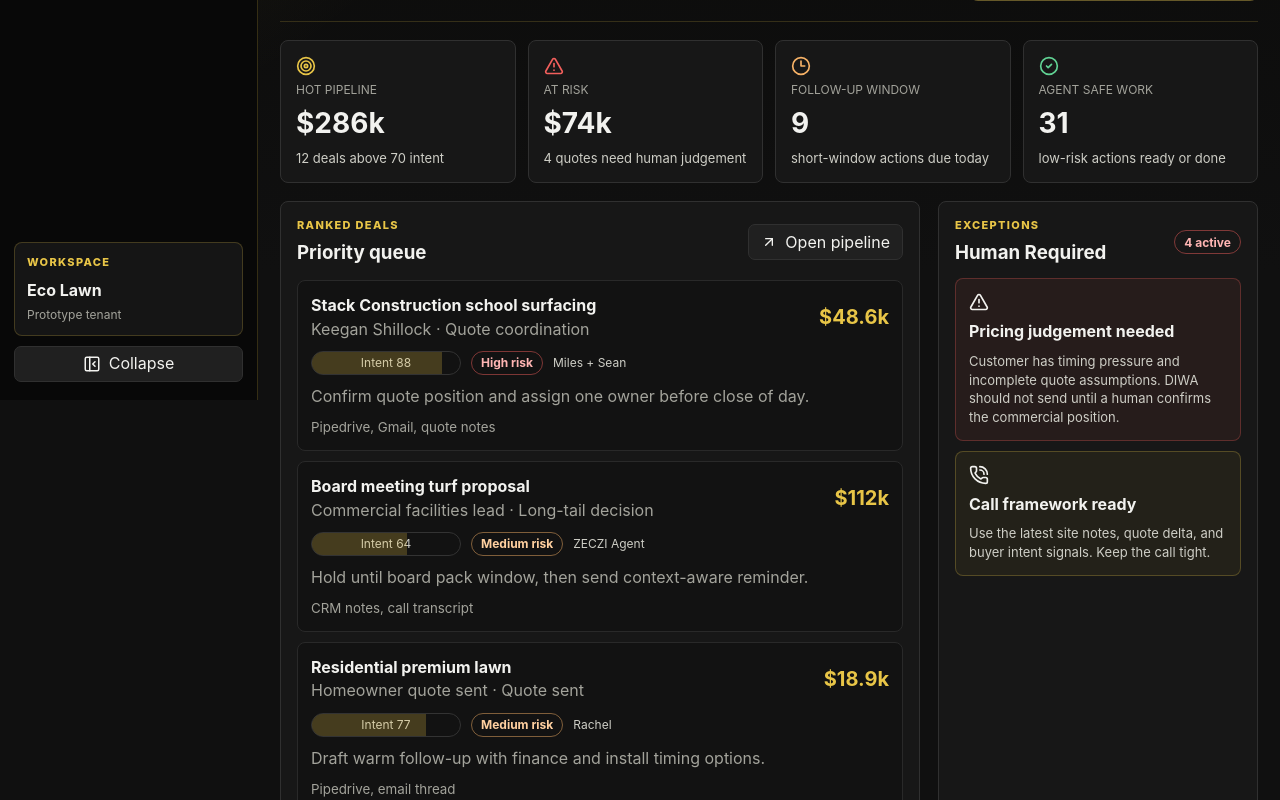
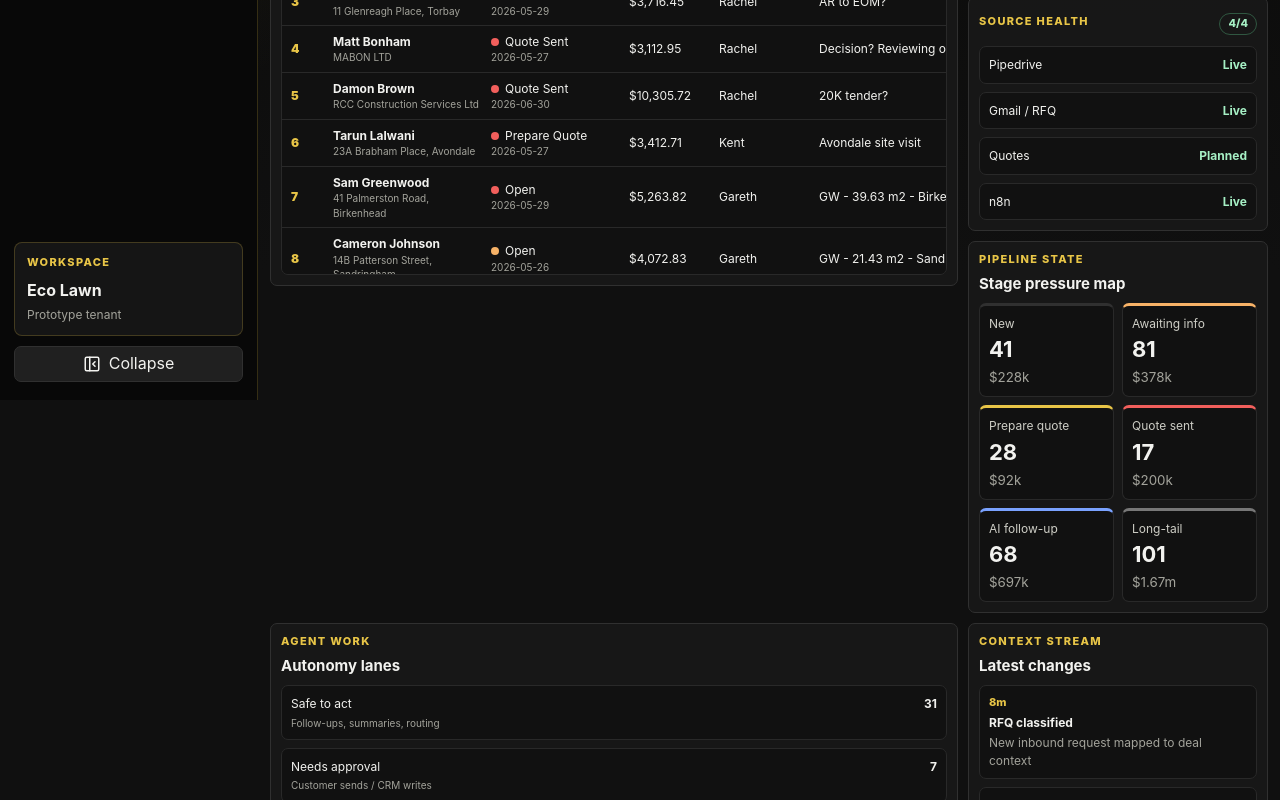
Before and after one commit to Zeczi/zeczi-diwa, a React (Vite) app: page / in a window 1280 px wide. Shown: the part 400-1200 px from the top of the page. Built offline with nearby package versions, Linux system fonts and the light colour scheme.

Commit message:
Promote v2 cockpit with Pipedrive queue

```diff
--- a/src/main.tsx
+++ b/src/main.tsx
@@ -106,14 +106,230 @@ const stageSignals = [
 ];
 
 const cockpitQueue = [
-  { rank: 1, customer: "Keegan Shillock", org: "Stack Construction", value: "$48.6k", state: "Quote coordination", next: "Assign one owner and confirm quote position", owner: "Miles / Sean", risk: "High", age: "Today" },
-  { rank: 2, customer: "Commercial facilities lead", org: "Board pack", value: "$112k", state: "Long-tail decision", next: "Hold until board window then trigger reminder", owner: "Agent", risk: "Medium", age: "2d" },
-  { rank: 3, customer: "Homeowner quote sent", org: "Residential premium", value: "$18.9k", state: "Quote sent", next: "Send finance and install-timing follow-up", owner: "Rachel", risk: "Medium", age: "1d" },
-  { rank: 4, customer: "RFQ inbox", org: "Native Gmail intake", value: "TBD", state: "Classifying", next: "Extract turf / shock-pad scope and route", owner: "n8n", risk: "Low", age: "8m" },
+  {
+    rank: 1,
+    customer: "Toby Mills",
+    org: "Toby Mills - 5 Oaia Road, Muriwai",
+    value: "$8,640.20",
+    state: "Quote Sent",
+    next: "Putting green opened email? Try call again",
+    owner: "Rachel",
+    risk: "High",
+    age: "2026-05-28"
+  },
+  {
+    rank: 2,
+    customer: "Krystal Xu",
+    org: "129-131 Coronation Road, Mangere Bridge",
+    value: "$0",
+    state: "Prepare Quote",
+    next: "Online quote",
+    owner: "Kent",
+    risk: "High",
+    age: "2026-05-28"
+  },
+  {
+    rank: 3,
+    customer: "Matt Bonham",
+    org: "11 Glenreagh Place, Torbay",
+    value: "$3,716.45",
+    state: "Quote Sent",
+    next: "AR to EOM?",
+    owner: "Rachel",
+    risk: "High",
+    age: "2026-05-29"
+  },
+  {
+    rank: 4,
+    customer: "Matt Bonham",
+    org: "MABON LTD",
+    value: "$3,112.95",
+    state: "Quote Sent",
+    next: "Decision? Reviewing other quote?",
+    owner: "Rachel",
+    risk: "High",
+    age: "2026-05-27"
+  },
+  {
+    rank: 5,
+    customer: "Damon Brown",
+    org: "RCC Construction Services Ltd",
+    value: "$10,305.72",
+    state: "Quote Sent",
+    next: "20K tender?",
+    owner: "Rachel",
+    risk: "High",
+    age: "2026-06-30"
+  },
+  {
+    rank: 6,
+    customer: "Tarun Lalwani",
+    org: "23A Brabham Place, Avondale",
+    value: "$3,412.71",
+    state: "Prepare Quote",
+    next: "Avondale site visit",
+    owner: "Kent",
+    risk: "High",
+    age: "2026-05-27"
+  },
+  {
+    rank: 7,
+    customer: "Sam Greenwood",
+    org: "41 Palmerston Road, Birkenhead",
+    value: "$5,263.82",
+    state: "Open",
+    next: "GW - 39.63 m2 - Birkenhead",
+    owner: "Gareth",
+    risk: "High",
+    age: "2026-05-29"
+  },
+  {
+    rank: 8,
+    customer: "Cameron Johnson",
+    org: "14B Patterson Street, Sandringham",
+    value: "$4,072.83",
+    state: "Open",
+    next: "GW - 21.43 m2 - Sandringham",
+    owner: "Gareth",
+    risk: "Medium",
+    age: "2026-05-26"
+  },
+  {
+    rank: 9,
+    customer: "Tim Neville",
+    org: "New Shoots Childrens Centre",
+    value: "$3,200",
+    state: "Prepare Quote",
+    next: "Set next activity",
+    owner: "Sean",
+    risk: "High",
+    age: "2026-05-28"
+  },
+  {
+    rank: 10,
+    customer: "Tim Neville",
+    org: "New Shoots Childrens Centre",
+    value: "$3,200",
+    state: "Prepare Quote",
+    next: "Set next activity",
+    owner: "Sean",
+    risk: "High",
+    age: "2026-05-28"
+  },
+  {
+    rank: 11,
+    customer: "Tim Neville",
+    org: "New Shoots Childrens Centre",
+    value: "$3,200",
+    state: "Prepare Quote",
+    next: "Set next activity",
+    owner: "Sean",
+    risk: "High",
+    age: "2026-05-28"
+  },
+  {
+    rank: 12,
+    customer: "Tim Neville",
+    org: "New Shoots Childrens Centre",
+    value: "$0",
+    state: "Prepare Quote",
+    next: "Set next activity",
+    owner: "Sean",
+    risk: "High",
+    age: "2026-05-28"
+  },
+  {
+    rank: 13,
+    customer: "Mike Cooper",
+    org: "Simik RPM NZ Limited",
+    value: "$7,391.53",
+    state: "Open",
+    next: "Touch base on drainage",
+    owner: "Gareth",
+    risk: "Medium",
+    age: "2026-05-28"
+  },
+  {
+    rank: 14,
+    customer: "Caitlin Riedstra",
+    org: "2 Commins Road, Onerahi",
+    value: "$909.53",
+    state: "AAD",
+    next: "Product choice / timing",
+    owner: "Rachel",
+    risk: "High",
+    age: "2026-05-27"
+  },
+  {
+    rank: 15,
+    customer: "Richard Reynolds",
+    org: "Body Corporate 13105",
+    value: "$41,466.87",
+    state: "Open",
+    next: "TI - 612.69 m2 - Saint Heliers",
+    owner: "Gareth",
+    risk: "Medium",
+    age: "2026-06-08"
+  },
+  {
+    rank: 16,
+    customer: "Joe O'Sullivan",
+    org: "115 St Heliers Bay Rd",
+    value: "$4,879.82",
+    state: "Open",
+    next: "Review latest context and set next action",
+    owner: "Gareth",
+    risk: "Low",
+    age: "2026-05-22"
+  },
+  {
+    rank: 17,
+    customer: "Nick White",
+    org: "44 Bartlett Drive, Silverdale",
+    value: "$3,852.29",
+    state: "Open",
+    next: "2nd - GW - 15.93 m2 - Silverdale",
+    owner: "Gareth",
+    risk: "Medium",
+    age: "2026-05-27"
+  },
+  {
+    rank: 18,
+    customer: "Eric Wang",
+    org: "32D Vermeer Place, West Harbour",
+    value: "$1,891.37",
+    state: "Open",
+    next: "Check details and send invoice",
+    owner: "Gareth",
+    risk: "High",
+    age: "2026-05-27"
+  },
+  {
+    rank: 19,
+    customer: "Emily Hunt",
+    org: "11D Sloane Street, Glen Innes",
+    value: "$2,135.01",
+    state: "Open",
+    next: "Check details and send invoice",
+    owner: "Gareth",
+    risk: "High",
+    age: "2026-05-27"
+  },
+  {
+    rank: 20,
+    customer: "Roy Kumar",
+    org: "25 Quattro Avenue, Flat Bush",
+    value: "$7,205.30",
+    state: "AI Follow-up",
+    next: "Ready to revisit in spring/summer",
+    owner: "Rachel",
+    risk: "Medium",
+    age: "2026-09-01"
+  }
 ];
 
 function App() {
-  const isV2 = window.location.pathname.startsWith("/v2");
+  const isV2 = !window.location.pathname.startsWith("/v1");
   const [sidebarCollapsed, setSidebarCollapsed] = React.useState(() => {
     return window.localStorage.getItem("diwa-sidebar-collapsed") === "true";
   });
--- a/src/styles.css
+++ b/src/styles.css
@@ -730,6 +730,7 @@ button:hover {
 .v2-layout {
   display: grid;
   grid-template-columns: minmax(0, 1.45fr) minmax(300px, 0.55fr);
+  grid-template-rows: auto auto auto;
   gap: 10px;
   align-items: start;
 }
@@ -771,6 +772,7 @@ button:hover {
 
 .v2-queue {
   min-width: 0;
+  grid-row: 1 / span 2;
 }
 
 .v2-table {
@@ -778,6 +780,9 @@ button:hover {
   border: 1px solid #292929;
   border-radius: 7px;
   overflow: hidden;
+  max-height: 452px;
+  overflow-y: auto;
+  scrollbar-width: thin;
 }
 
 .v2-row {
@@ -874,13 +879,18 @@ button:hover {
 }
 
 .v2-stage-panel {
-  grid-column: 1 / -1;
+  grid-column: 2;
+  grid-row: 2;
 }
 
 .stage-grid {
   display: grid;
   grid-template-columns: repeat(6, minmax(0, 1fr));
   gap: 8px;
+}
+
+.v2-stage-panel .stage-grid {
+  grid-template-columns: repeat(2, minmax(0, 1fr));
 }
 
 .stage-tile {
@@ -929,6 +939,16 @@ button:hover {
     grid-template-columns: 1fr;
   }
 
+  .v2-queue,
+  .v2-stage-panel {
+    grid-column: auto;
+    grid-row: auto;
+  }
+
+  .v2-stage-panel .stage-grid {
+    grid-template-columns: repeat(3, minmax(0, 1fr));
+  }
+
   .v2-row {
     grid-template-columns: 32px minmax(150px, 1fr) minmax(120px, 0.8fr) 70px;
   }
```
